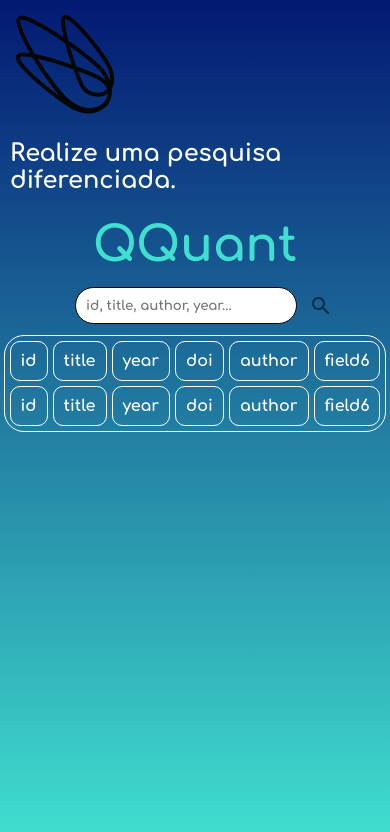
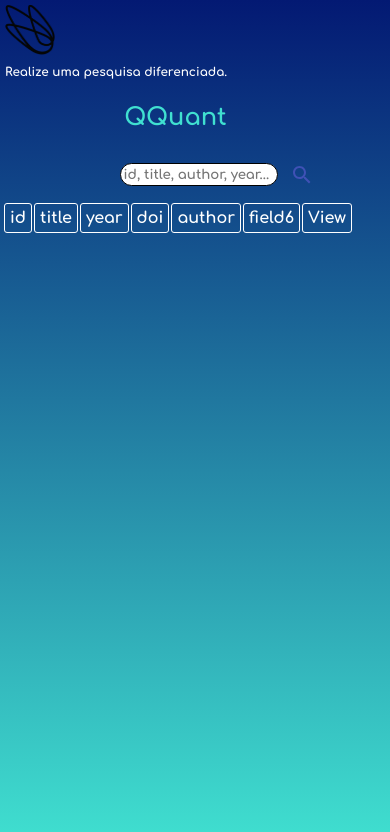
Before and after one commit to marcmec/candidatura-frontend, a React app in the folder teste-front/: page / in a window 390 px wide. Built offline with nearby package versions, Linux system fonts and the light colour scheme.

Commit message:
home responsive

```diff
--- a/teste-front/public/index.html
+++ b/teste-front/public/index.html
@@ -2,38 +2,14 @@
 <html lang="en">
   <head>
     <meta charset="utf-8" />
-    <link rel="icon" href="%PUBLIC_URL%/favicon.ico" />
     <meta name="viewport" content="width=device-width, initial-scale=1" />
 
-    <link rel="apple-touch-icon" href="%PUBLIC_URL%/logo192.png" />
-    <!--
-      manifest.json provides metadata used when your web app is installed on a
-      user's mobile device or desktop. See https://developers.google.com/web/fundamentals/web-app-manifest/
-    -->
     <link rel="manifest" href="%PUBLIC_URL%/manifest.json" />
-    <!--
-      Notice the use of %PUBLIC_URL% in the tags above.
-      It will be replaced with the URL of the `public` folder during the build.
-      Only files inside the `public` folder can be referenced from the HTML.
 
-      Unlike "/favicon.ico" or "favicon.ico", "%PUBLIC_URL%/favicon.ico" will
-      work correctly both with client-side routing and a non-root public URL.
-      Learn how to configure a non-root public URL by running `npm run build`.
-    -->
-    <title>React App</title>
+    <title>Pesquisa Item</title>
   </head>
   <body>
     <noscript>You need to enable JavaScript to run this app.</noscript>
     <div id="root"></div>
-    <!--
-      This HTML file is a template.
-      If you open it directly in the browser, you will see an empty page.
-
-      You can add webfonts, meta tags, or analytics to this file.
-      The build step will place the bundled scripts into the <body> tag.
-
-      To begin the development, run `npm start` or `yarn start`.
-      To create a production bundle, use `npm run build` or `yarn build`.
-    -->
   </body>
 </html>
--- a/teste-front/src/components/Item/Tabela.jsx
+++ b/teste-front/src/components/Item/Tabela.jsx
@@ -3,9 +3,8 @@
 
 export default function Tabela() {
     return (
-        <table>
-            <tr><td>id</td><td>title</td><td>year</td><td>doi</td><td>author</td><td>field6</td></tr>
-            <tr><td>id</td><td>title</td><td>year</td><td>doi</td><td>author</td><td>field6</td></tr>
+        <table className='myTable'>
+            <tbody><tr><td>id</td><td>title</td><td>year</td><td>doi</td><td>author</td><td>field6</td><td>View</td></tr></tbody>
         </table>
     )
 }
--- a/teste-front/src/components/Item/screens/screenhome.css
+++ /dev/null
@@ -1,20 +0,0 @@
-.imgfundo{
-    position: -1;
-    opacity: 0.1;
-    text-align: center;
-    margin: auto;
-}
-.control{
-    position: relative;
-}
-.formsearch{
-    position: absolute;
-}
-
-.header{
-    display: flex;
-    align-items: center;
-  }
-h1{
-    color: turquoise;
-}
--- a/teste-front/src/components/Item/tabela.css
+++ b/teste-front/src/components/Item/tabela.css
@@ -1,14 +1,34 @@
 table{
-
     text-align: center;
-    margin: auto;
     color: white;
-    border-spacing: 5px;
-    border: 1px solid;
-    border-radius: 20px;
+    padding: 2px;
+    margin-left: auto;
+    margin-right: auto;
 }
 td, tr{
     border: 1px solid;
-    border-radius: 10px;
-    padding: 10px;
+    border-radius: 3px;
+    padding: 7px;
 }
+@media (max-width:425px){
+
+    td, tr{
+      padding: 5px;
+    }
+
+  }
+@media (max-width:375px){
+
+    td, tr{
+      padding: 3px;
+    }
+
+  }
+@media (max-width:320px){
+
+    td, tr{
+      padding: 1px;
+      font-size: 12px;
+    }
+
+  }
--- /dev/null
+++ b/teste-front/src/components/Item/views/home.css
@@ -0,0 +1,29 @@
+.formsearch{
+  text-align: center;
+  margin: auto;
+
+}
+h2{
+    padding: 5px;
+    font-family: 'qquant';
+    font-size: 16px;
+    color: white;
+    margin: auto;
+    text-align: justify;
+
+}
+section{
+ margin-left: auto;
+ margin-right: auto;
+}
+
+@media (min-width:320px){
+
+  h2{
+    font-size: 12px;
+  }
+
+
+
+
+}
--- a/teste-front/src/components/Item/screens/home.jsx
+++ b/teste-front/src/components/Item/views/home.jsx
@@ -1,27 +1,23 @@
 import Form from '../../UI/Form'
-
-import Header from '../../UI/Header'
+import Header from '../../UI/header/Header'
 import Tabela from '../Tabela'
-import './screenhome.css'
+import './home.css'
 
 export default function HomeScreen(){
 
     return (
+
       <div>
         <div className='header'>
         <Header/>
         </div>
         <section>
-        <h1>Realize uma pesquisa diferenciada.</h1>
-            <div className='form-search'>
+        <h2>Realize uma pesquisa diferenciada.</h2>
+        <div className='form-search'>
             <Form/>
             </div>
             <Tabela/>
         </section>
-
-
-
         </div>
-
     )
 }
--- a/teste-front/src/components/UI/Input.jsx
+++ b/teste-front/src/components/UI/Input.jsx
@@ -7,8 +7,8 @@
         <input
           placeholder="id, title, author, year..."
         />
-        <IconButton color='#ffffff' type="submit" aria-label="search">
-          <SearchIcon />
+        <IconButton  color='primary'type="submit" aria-label="search">
+          <SearchIcon color='primary'/>
         </IconButton>
         </div>
 
--- a/teste-front/src/components/UI/form.css
+++ b/teste-front/src/components/UI/form.css
@@ -1,12 +1,19 @@
 .form{
     text-align: right;
-    margin: auto;
+    margin-left: auto;
+    margin-right: auto;
     width: 300px;
-    padding: 5px;
-
   }
-  .titleform{
+.titleform{
       font-size: 3em;
       color: turquoise;
       text-align: center;
+}
+
+
+@media (min-width:320px){
+
+  .titleform{
+    font-size: 1.5em;
   }
+}
--- a/teste-front/src/components/UI/Header.jsx
+++ b/teste-front/src/components/UI/header/Header.jsx
@@ -1,5 +1,5 @@
-import logo from '../../assets/qquant_preto_only.png'
-
+import logo from '../../../assets/qquant_preto_only.png'
+import './header.css'
 
 
 export default function Header(){
--- /dev/null
+++ b/teste-front/src/components/UI/header/header.css
@@ -0,0 +1,22 @@
+@font-face{
+    font-family: 'qquant';
+    src: url('../../../assets/fonts/Comfortaa-Bold.ttf');
+    font-weight: bold;
+    font-style: normal;
+  }
+  .qquant{
+    color: turquoise;
+    font-size: 50px ;
+    text-align: center;
+  }
+  .logo{
+    height: 50px;
+    width: 50px;
+    padding: 5px;
+    display: block;
+  }
+
+  .header{
+    width: 90vw;
+
+  }
--- a/teste-front/src/components/UI/input.css
+++ b/teste-front/src/components/UI/input.css
@@ -3,6 +3,14 @@
     width: 200px;
     border: 1px solid;
     border-radius: 20px;
-    padding: 10px;
+    padding: 5px;
     text-align: start;
   }
+
+  @media(min-width: 320px){
+
+    input{
+      width: 150px;
+      padding: 3px;
+    }
+  }
--- a/teste-front/src/index.css
+++ /dev/null
@@ -1,35 +0,0 @@
-body {
-  margin: 0;
-  font-family: 'qquant';
-  height: 100%;
-  margin: 0;
-  background-image: repeating-linear-gradient(to bottom , #031973, turquoise);
-  background-repeat: no-repeat;
-}
-html {
-  height: 100%;
-}
-@font-face{
-  font-family: 'qquant';
-  src: url('./assets/fonts/Comfortaa-Bold.ttf');
-  font-weight: bold;
-  font-style: normal;
-}
-.qquant{
-  color: turquoise;
-  font-size: 50px ;
-  text-align: center;
-}
-.logo{
-  height: 100px;
-  width: 100px;
-  padding: 15px;
-}
-
-h1{
-  padding: 10px;
-  font-family: 'qquant';
-  color: white;
-  margin: auto;
-
-}
--- a/teste-front/src/index.js
+++ b/teste-front/src/index.js
@@ -1,7 +1,7 @@
 import React from 'react';
 import ReactDOM from 'react-dom';
-import HomeScreen from './components/Item/screens/home';
-import './index.css';
+import HomeScreen from './components/Item/views/home';
+import '../src/styles/index.css';
 import reportWebVitals from './reportWebVitals';
 
 ReactDOM.render(
--- /dev/null
+++ b/teste-front/src/styles/index.css
@@ -0,0 +1,20 @@
+body {
+  margin: 0;
+  font-family: 'qquant';
+  width: 90%;
+  height: 100%;
+  background-image: repeating-linear-gradient(to bottom , #031973, turquoise);
+  background-repeat: no-repeat;
+  background-size: cover;
+}
+html{
+  height: 100%;
+  width: 100%;
+}
+
+@font-face{
+  font-family: 'qquant';
+  src: url('../assets/fonts/Comfortaa-Bold.ttf');
+  font-weight: bold;
+  font-style: normal;
+}
```
Also changed, not shown: teste-front/public/favicon.ico (deleted).
